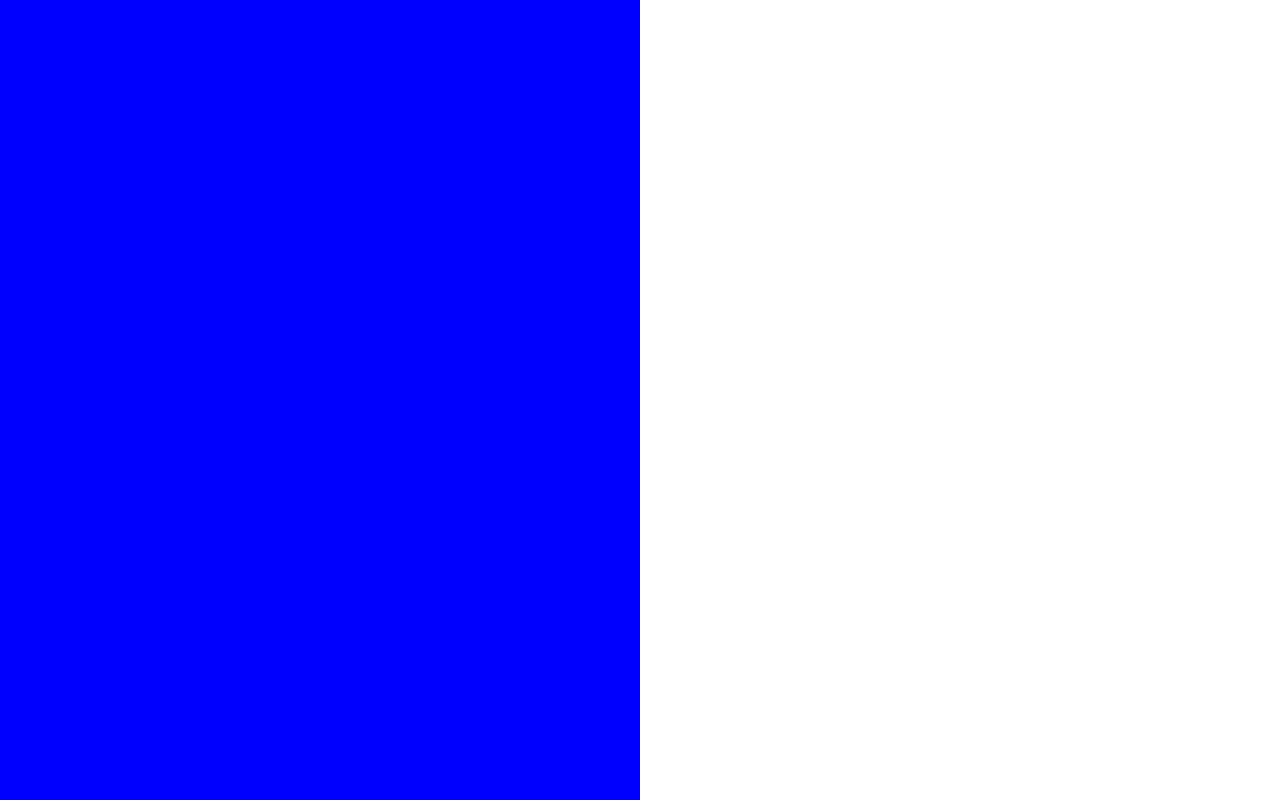
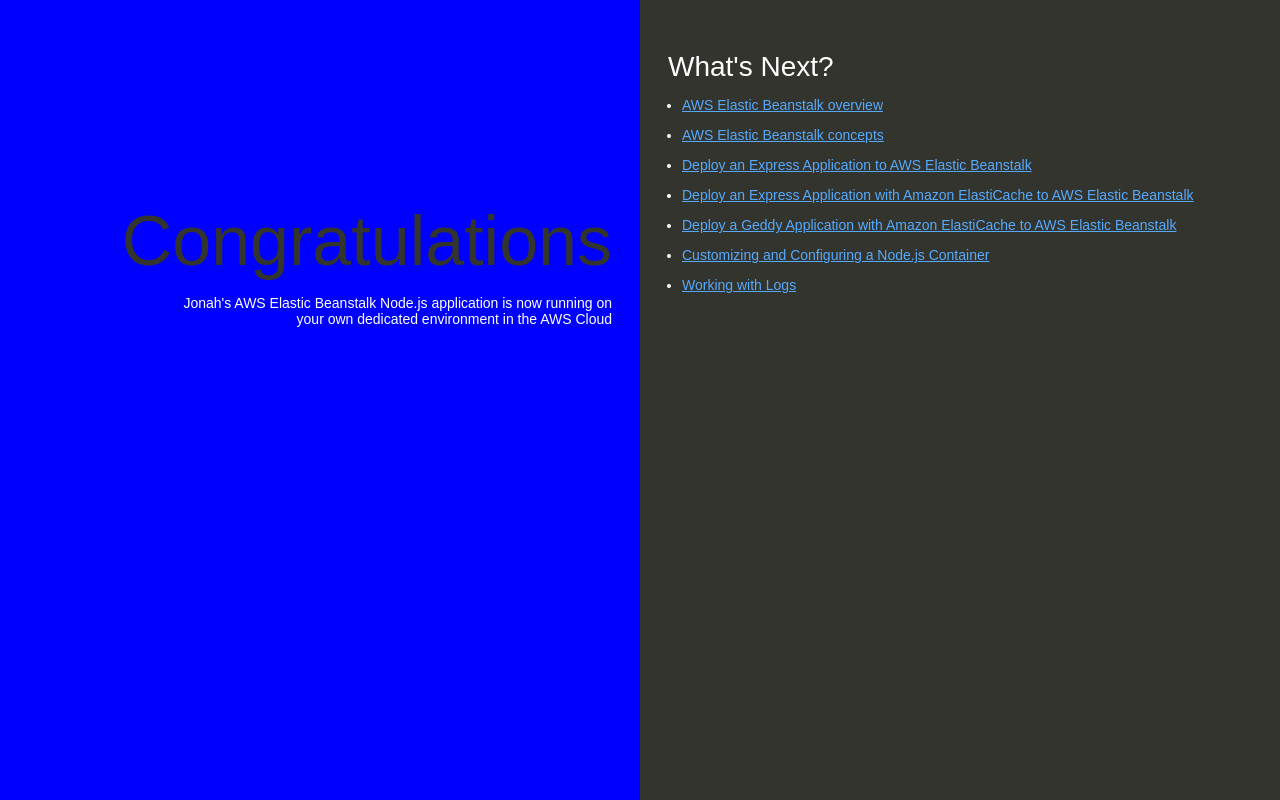
Before and after one commit to omonuj/aws-devops-sysops-labs, a website: page aws-cicd/nodejs-v2-blue/index.html in a window 1280 px wide. Drawn offline with Linux system fonts and the light colour scheme.

Commit message:
Polish front-end page for the blue deployment

```diff
--- a/aws-cicd/nodejs-v2-blue/index.html
+++ b/aws-cicd/nodejs-v2-blue/index.html
@@ -74,3 +74,20 @@
   </head>
   <body>
     <div class="textColumn">
+      <h1>Congratulations</h1>
+      <p>Jonah's AWS Elastic Beanstalk Node.js application is now running on your own dedicated environment in the AWS Cloud</p>
+    </div>
+    <div class="linksColumn">
+      <h2>What's Next?</h2>
+      <ul>
+        <li><a href="http://docs.aws.amazon.com/elasticbeanstalk/latest/dg/Welcome.html">AWS Elastic Beanstalk overview</a></li>
+        <li><a href="http://docs.aws.amazon.com/elasticbeanstalk/latest/dg/concepts.html">AWS Elastic Beanstalk concepts</a></li>
+        <li><a href="http://docs.aws.amazon.com/elasticbeanstalk/latest/dg/create_deploy_nodejs_express.html">Deploy an Express Application to AWS Elastic Beanstalk</a></li>
+        <li><a href="http://docs.aws.amazon.com/elasticbeanstalk/latest/dg/create_deploy_nodejs_express_elasticache.html">Deploy an Express Application with Amazon ElastiCache to AWS Elastic Beanstalk</a></li>
+        <li><a href="http://docs.aws.amazon.com/elasticbeanstalk/latest/dg/create_deploy_nodejs_geddy_elasticache.html">Deploy a Geddy Application with Amazon ElastiCache to AWS Elastic Beanstalk </a></li>
+        <li><a href="http://docs.aws.amazon.com/elasticbeanstalk/latest/dg/create_deploy_nodejs_custom_container.html">Customizing and Configuring a Node.js Container </a></li>
+        <li><a href="http://docs.aws.amazon.com/elasticbeanstalk/latest/dg/using-features.loggingS3.title.html">Working with Logs</a></li>
+      </ul>
+    </div>
+  </body>
+</html>
```
